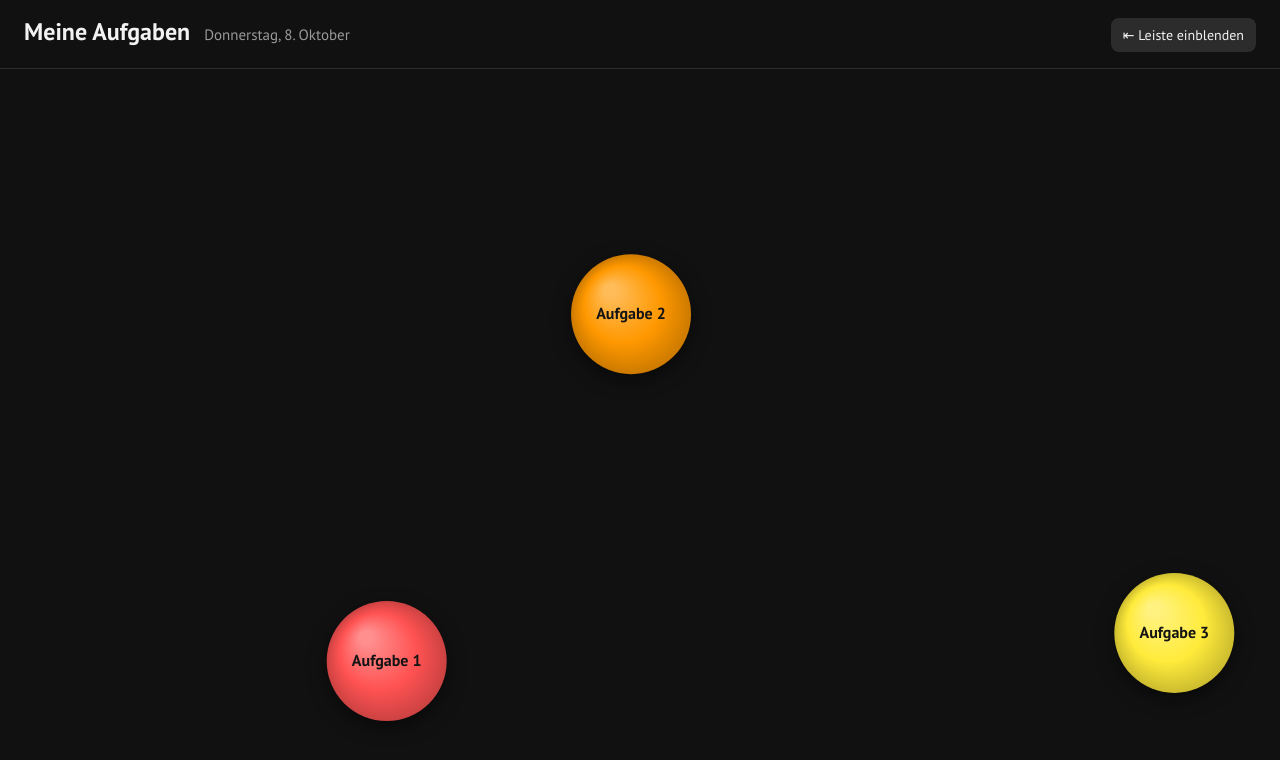
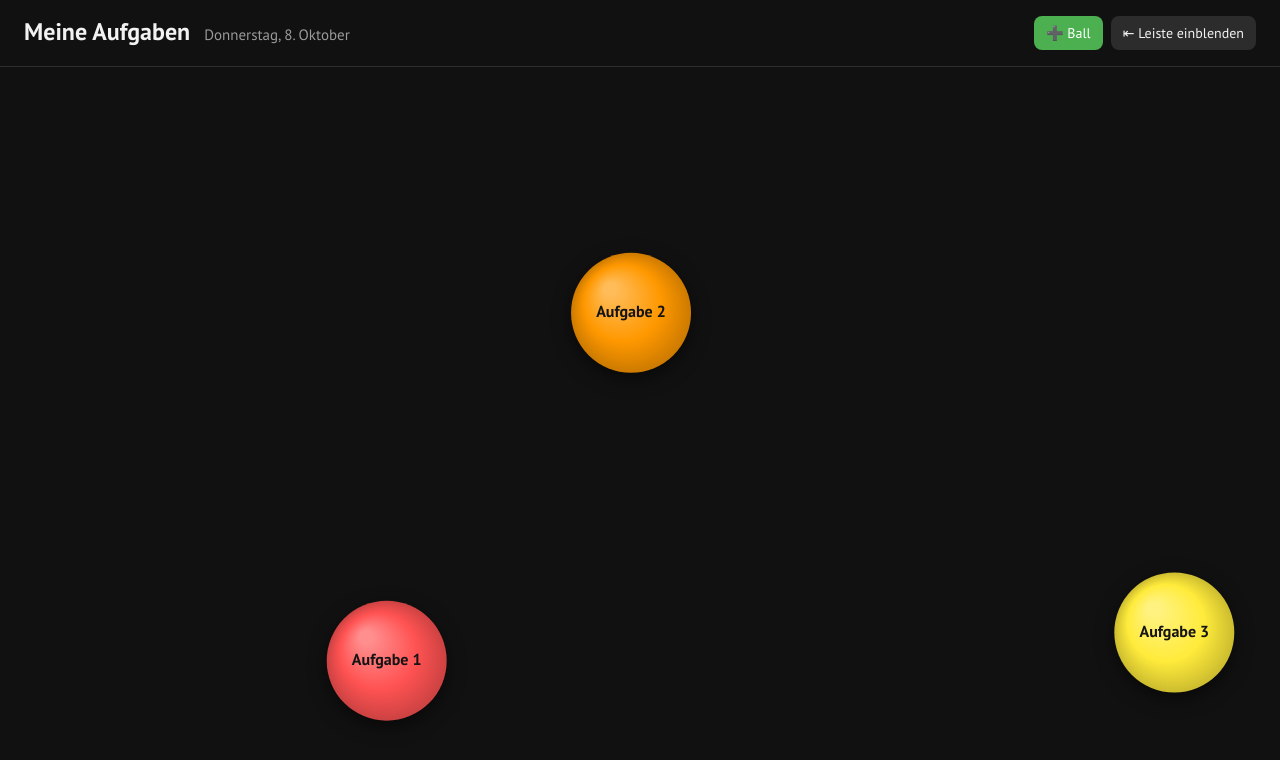
Before and after one commit to Theresa-Schallmoser/Juggling-task-balls, a plain HTML site: page index.html in a window 1280 px wide. Both pictures are taken after a click on the button "Leiste ausblenden ⇥". Drawn offline with Linux system fonts and the light colour scheme.

Commit message:
Update index.html

```diff
--- a/index.html
+++ b/index.html
@@ -57,7 +57,12 @@
 
     h1 { margin: 0; font-size: 24px; }
 
-    #sidebarBtn { padding: 8px 12px; font-size: 14px; }
+    .header-actions { display: flex; gap: 8px; align-self: center; }
+    .header-actions .btn { padding: 8px 12px; font-size: 14px; }
+
+    /* Schnell-Button nur bei zugeklappter Leiste */
+    #quickAddBtn { display: none; }
+    body.sidebar-hidden #quickAddBtn { display: inline-block; }
 
     #date {
         color: var(--muted);
@@ -227,7 +232,10 @@
 
 <header>
     <h1>Meine Aufgaben <span id="date"></span></h1>
-    <button class="btn secondary" id="sidebarBtn" aria-expanded="true">Leiste ausblenden ⇥</button>
+    <div class="header-actions">
+        <button class="btn" id="quickAddBtn" title="Neuen Ball anlegen">➕ Ball</button>
+        <button class="btn secondary" id="sidebarBtn" aria-expanded="true">Leiste ausblenden ⇥</button>
+    </div>
 </header>
 
 <main>
@@ -634,6 +642,9 @@ function updateStats() {
     const full = open >= MAX_BALLS;
 
     document.getElementById("addBtn").disabled = full;
+    const quick = document.getElementById("quickAddBtn");
+    quick.disabled = full;
+    quick.title = full ? "Maximal 6 Bälle" : "Neuen Ball anlegen";
     document.getElementById("limitHint").textContent = full
         ? "Maximal 6 Bälle – erst etwas erledigen 😉"
         : `Noch ${MAX_BALLS - open} ${MAX_BALLS - open === 1 ? "Platz" : "Plätze"} frei`;
@@ -992,6 +1003,13 @@ canvas.addEventListener("pointercancel", endDrag);
 document.getElementById("addBtn").onclick = () => addBall("", true);
 document.getElementById("resetBtn").onclick = resetAll;
 document.getElementById("undoBtn").onclick = undo;
+// Schnell-Button: Leiste öffnen, Ball anlegen, direkt ins Textfeld
+document.getElementById("quickAddBtn").onclick = () => {
+    state.sidebarHidden = false;
+    updateSidebar();
+    save();
+    addBall("", true);
+};
 document.getElementById("sidebarBtn").onclick = () => {
     state.sidebarHidden = !state.sidebarHidden;
     if (state.sidebarHidden) focusedId = null;
```
